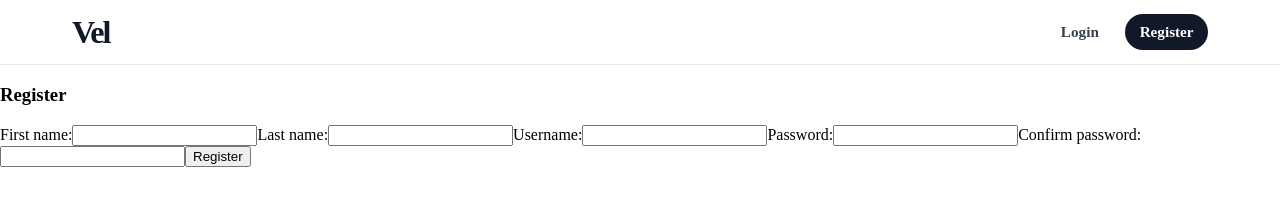
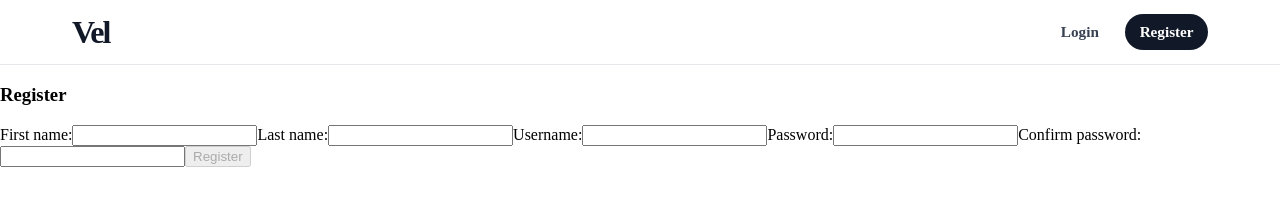
Before and after one commit to veles-rgb/Odin-Book, a React (Vite) app in the folder client/: page /register in a window 1280 px wide. Shown: the top 217 px of the page. Built offline with nearby package versions, Linux system fonts and the light colour scheme; no server answers.

Commit message:
Update Register to require confirmed password

```diff
--- a/client/src/pages/Register.jsx
+++ b/client/src/pages/Register.jsx
@@ -7,10 +7,19 @@ const Register = () => {
   const [username, setUsername] = useState('');
   const [password, setPassword] = useState('');
   const [confirmPassword, setConfirmPassword] = useState('');
+
   const { registerUser, error, isLoading } = useRegister();
+
+  const passwordsMatch =
+    confirmPassword.length > 0 && password === confirmPassword;
+
+  const showPasswordMismatch =
+    confirmPassword.length > 0 && password !== confirmPassword;
 
   const handleSubmit = async (e) => {
     e.preventDefault();
+
+    if (password !== confirmPassword) return;
 
     await registerUser(firstName, lastName, username, password);
   };
@@ -43,8 +52,6 @@ const Register = () => {
       <label>Password:</label>
       <input
         type="password"
-        name=""
-        id=""
         onChange={(e) => setPassword(e.target.value)}
         value={password}
       />
@@ -52,15 +59,35 @@ const Register = () => {
       <label>Confirm password:</label>
       <input
         type="password"
-        name=""
-        id=""
         onChange={(e) => setConfirmPassword(e.target.value)}
         value={confirmPassword}
+        className={
+          showPasswordMismatch
+            ? 'input-error'
+            : passwordsMatch
+              ? 'input-success'
+              : ''
+        }
       />
 
-      <button type="submit" disabled={isLoading}>
-        Register
+      {showPasswordMismatch && (
+        <div className="error">Passwords do not match.</div>
+      )}
+
+      {passwordsMatch && <div className="success">✓ Passwords match</div>}
+
+      <button
+        type="submit"
+        disabled={
+          isLoading ||
+          !password ||
+          !confirmPassword ||
+          password !== confirmPassword
+        }
+      >
+        {isLoading ? 'Registering...' : 'Register'}
       </button>
+
       {error && <div className="error">{error}</div>}
     </form>
   );
```
